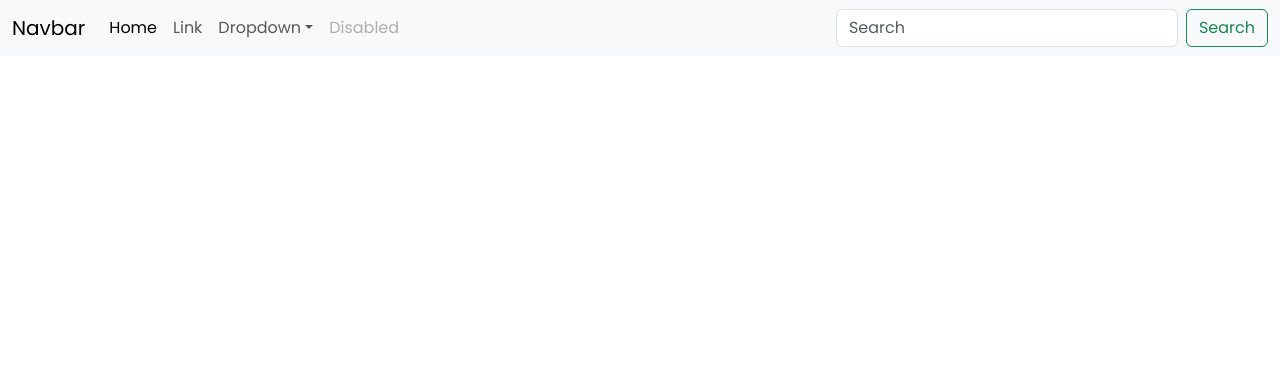
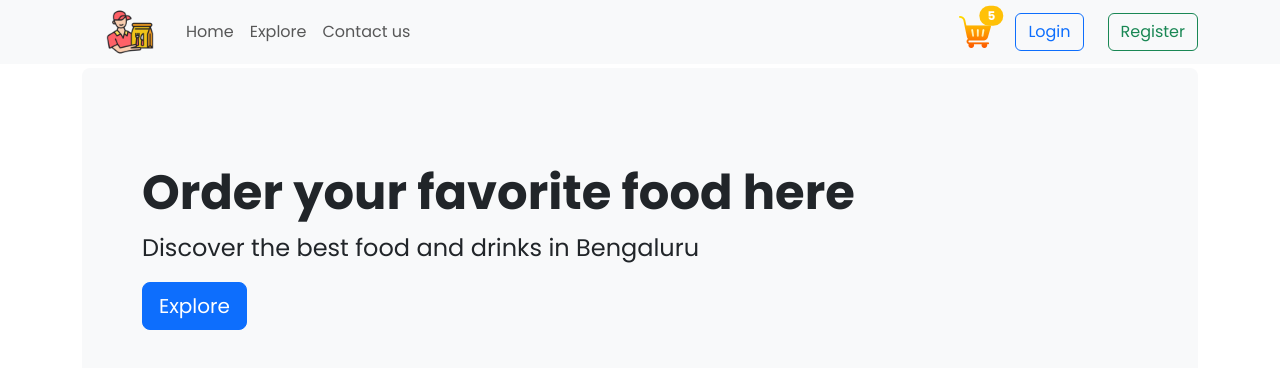
Before and after one commit to PrashantSingrole/foodclient-netlify, a React app: page / in a window 1280 px wide. Shown: the top 368 px of the page. Built offline with nearby package versions, Linux system fonts and the light colour scheme; the HTML template or start-up script is replaced by a standard one.

Commit message:
added header

```diff
--- a/src/App.jsx
+++ b/src/App.jsx
@@ -1,10 +1,20 @@
 import React from 'react';
 import Menubar from './components/Menubar/Menubar';
+import { Route, Routes } from 'react-router-dom';
+import Home from './pages/Home/Home';
+import Contact from './pages/Contact/Contact';
+import ExploreFood from './pages/ExploreFood/ExploreFood';
 
 const App = () => {
   return (
     <div>
       <Menubar />
+
+      <Routes>
+        <Route path='/' element={<Home />}/>
+        <Route path='/contact' element={<Contact />}/>
+        <Route path='/explore' element={<ExploreFood />}/>
+      </Routes>
     </div>
   )
 }
--- /dev/null
+++ b/src/assets/assets.js
@@ -0,0 +1,7 @@
+import logo from './logo.png';
+import cart from './cart.png';
+
+export const assets = {
+    logo,
+    cart
+}
--- /dev/null
+++ b/src/components/Header/Header.jsx
@@ -0,0 +1,16 @@
+import React from 'react'
+import { Link } from 'react-router-dom';
+
+const Header = () => {
+  return (
+    <div className="p-5 mb-4 bg-light rounded-3 mt-1">
+        <div className="container-fluid py-5">
+            <h1 className='display-5 fw-bold'>Order your favorite food here</h1>
+            <p className='col-md-8 fs-4'>Discover the best food and drinks in Bengaluru</p>
+            <Link to="/explore" className='btn btn-primary btn-lg'>Explore</Link>
+        </div>
+    </div>
+  )
+}
+
+export default Header;
--- a/src/components/Menubar/Menubar.jsx
+++ b/src/components/Menubar/Menubar.jsx
@@ -1,41 +1,36 @@
 import React from 'react';
 import './Menubar.css';
+import {assets} from '../../assets/assets';
+import { Link } from 'react-router-dom';
 
 const Menubar = () => {
   return (
     <nav className="navbar navbar-expand-lg bg-body-tertiary">
-  <div className="container-fluid">
-    <a className="navbar-brand" href="#">Navbar</a>
+  <div className="container">
+    <img src={assets.logo} alt="" className='mx-4' height={48} width={48} />
     <button className="navbar-toggler" type="button" data-bs-toggle="collapse" data-bs-target="#navbarSupportedContent" aria-controls="navbarSupportedContent" aria-expanded="false" aria-label="Toggle navigation">
       <span className="navbar-toggler-icon"></span>
     </button>
     <div className="collapse navbar-collapse" id="navbarSupportedContent">
       <ul className="navbar-nav me-auto mb-2 mb-lg-0">
         <li className="nav-item">
-          <a className="nav-link active" aria-current="page" href="#">Home</a>
+          <Link className="nav-link" to="/">Home</Link>
         </li>
         <li className="nav-item">
-          <a className="nav-link" href="#">Link</a>
-        </li>
-        <li className="nav-item dropdown">
-          <a className="nav-link dropdown-toggle" href="#" role="button" data-bs-toggle="dropdown" aria-expanded="false">
-            Dropdown
-          </a>
-          <ul className="dropdown-menu">
-            <li><a className="dropdown-item" href="#">Action</a></li>
-            <li><a className="dropdown-item" href="#">Another action</a></li>
-            <li><hr className="dropdown-divider" /></li>
-            <li><a className="dropdown-item" href="#">Something else here</a></li>
-          </ul>
+          <Link className="nav-link" to="/explore">Explore</Link>
         </li>
         <li className="nav-item">
-          <a className="nav-link disabled" aria-disabled="true">Disabled</a>
+          <Link className="nav-link" to="/contact">Contact us</Link>
         </li>
       </ul>
-      <form className="d-flex" role="search">
-        <input className="form-control me-2" type="search" placeholder="Search" aria-label="Search" />
-        <button className="btn btn-outline-success" type="submit">Search</button>
-      </form>
+      <div className="d-flex align-items-center gap-4">
+        <div className="position-relative">
+            <img src={assets.cart} alt="" height={32} width={32} className='position-relative'/>
+            <span className='position-absolute top-0 start-100 translate-middle badge rounded-pill bg-warning'>5</span>
+        </div>
+        <button className='btn btn-outline-primary'>Login</button>
+        <button className='btn btn-outline-success'>Register</button>
+      </div>
     </div>
   </div>
 </nav>
--- a/src/main.jsx
+++ b/src/main.jsx
@@ -5,7 +5,10 @@
 import 'bootstrap/dist/css/bootstrap.css';
 import 'bootstrap/dist/js/bootstrap.bundle.js';
 import 'bootstrap-icons/font/bootstrap-icons.css';
+import { BrowserRouter } from 'react-router-dom';
 
 ReactDOM.createRoot(document.getElementById('root')).render(
-  <App />
+  <BrowserRouter>
+    <App />
+  </BrowserRouter>
 )
--- /dev/null
+++ b/src/pages/Contact/Contact.jsx
@@ -0,0 +1,9 @@
+import React from 'react';
+
+const Contact = () => {
+  return (
+    <div>ContactUs</div>
+  )
+}
+
+export default Contact;
--- /dev/null
+++ b/src/pages/ExploreFood/ExploreFood.jsx
@@ -0,0 +1,9 @@
+import React from 'react';
+
+const ExploreFood = () => {
+  return (
+    <div>ExploreFood</div>
+  )
+}
+
+export default ExploreFood;
--- /dev/null
+++ b/src/pages/Home/Home.jsx
@@ -0,0 +1,12 @@
+import React from 'react';
+import Header from '../../components/Header/Header';
+
+const Home = () => {
+  return (
+    <main className='container'>
+      <Header />
+    </main>
+  )
+}
+
+export default Home;
```
Also changed, not shown: src/assets/cart.png (added), src/assets/logo.png (added).
